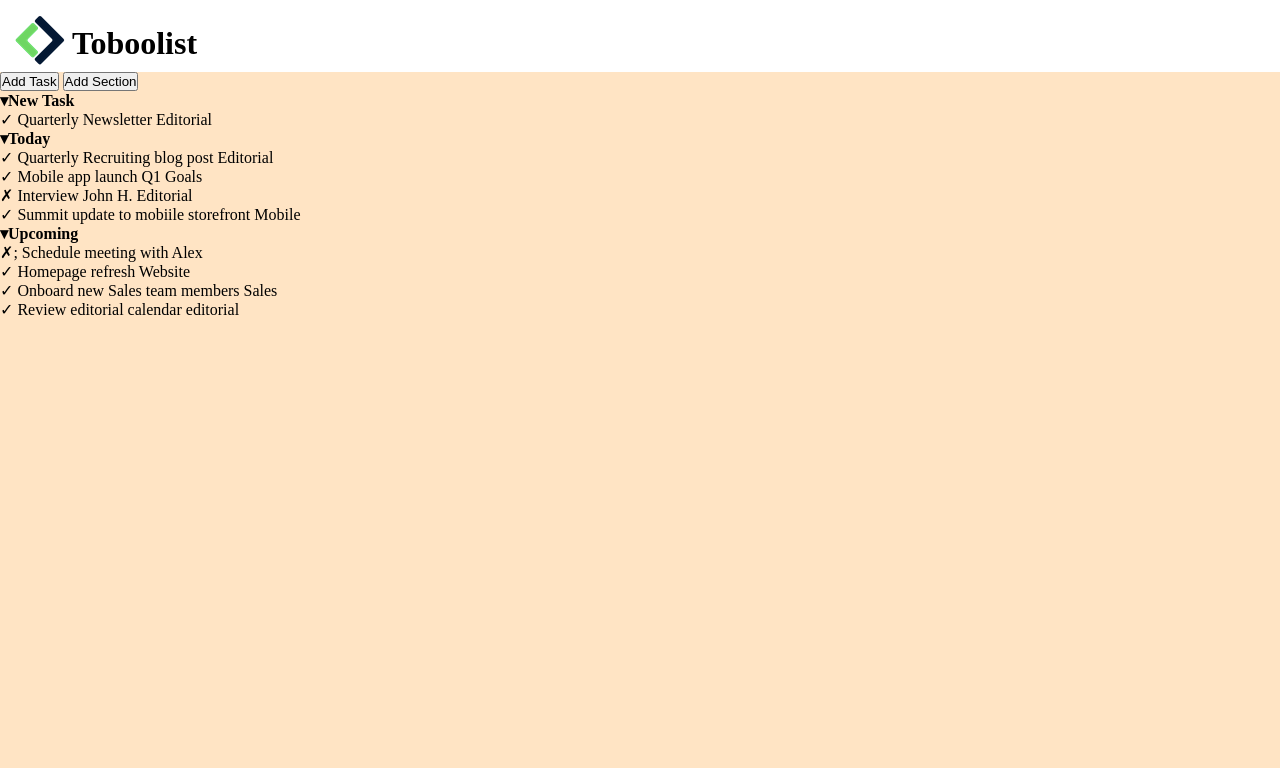
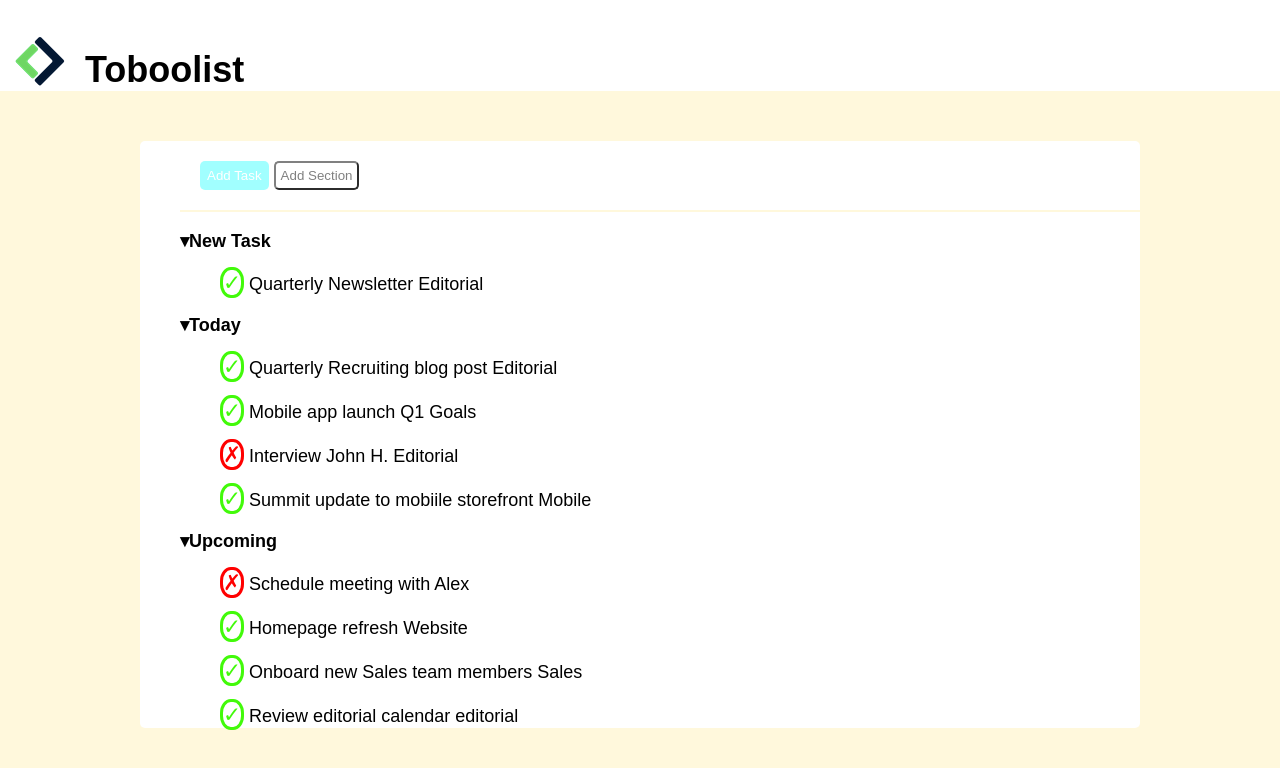
Before and after one commit to TuriniMattia/-html-css-toboolist, a plain HTML site: page index.html in a window 1280 px wide. Drawn offline with Linux system fonts and the light colour scheme.

Commit message:
👷work-in-progress

```diff
--- a/index.html
+++ b/index.html
@@ -10,47 +10,46 @@
 <body>
     <header class="logo">
         <img src="img/Logo.png" alt="logo">
-        <h1>Toboolist</h1>
+        <h1 class="title">Toboolist</h1>
     </header>
-    <aside class="inside-box">
-        <button type="button">Add Task</button>
-        <button type="button"> Add Section</button>
-    </aside>
+
     <main>
-        <section class="inside-box task-list">
+        <div class="container">
+                <div class="button">
+                    <button class="blue-button" type="button">Add Task</button>
+                    <button class="white-button" type="button"> Add Section </button>
+                </div>
+
                 <ul>
                     <li><strong>&blacktriangledown;New Task</strong>
                         <ul>
-                        <li><p>&check; Quarterly Newsletter <span>Editorial</span> </p></li>
+                            <li><p><span class="gren-check">&check;</span>   Quarterly Newsletter <span>Editorial</span> </p></li>
                         </ul>
 
                     </li>
 
                     <li><strong>&blacktriangledown;Today</strong>
                         <ul>
-                        <li><p>&check; Quarterly Recruiting blog post <span>Editorial</span> </p></li>
-                        <li><p>&check; Mobile app launch  <span>Q1 Goals</span></p></li>
-                        <li><p>&cross; Interview John H. <span>Editorial</span> </p></li>
-                        <li><p>&check; Summit update to mobiile storefront  <span>Mobile</span></p></li>
+                            <li><p><span class="gren-check">&check;</span>  Quarterly Recruiting blog post <span>Editorial</span> </p></li>
+                            <li><p><span class="gren-check">&check;</span>  Mobile app launch  <span>Q1 Goals</span></p></li>
+                            <li><p><span class="red-cross">&cross;</span>   Interview John H. <span>Editorial</span> </p></li>
+                            <li><p><span class="gren-check">&check;</span>  Summit update to mobiile storefront  <span>Mobile</span></p></li>
                         </ul>
 
                     </li>
 
                     <li><strong>&blacktriangledown;Upcoming</strong>
                         <ul>
-                        <li><p>&cross;; Schedule meeting with Alex</p></li>
-                        <li><p>&check; Homepage refresh  <span>Website</span></p></li>
-                        <li><p>&check; Onboard new Sales team members  <span>Sales</span></p></li>
-                        <li><p>&check; Review editorial calendar  <span>editorial</span></p></li>
+                            <li><p><span class="red-cross">&cross;</span>   Schedule meeting with Alex</p></li>
+                            <li><p><span class="gren-check">&check;</span>  Homepage refresh  <span>Website</span></p></li>
+                            <li><p><span class="gren-check">&check;</span>  Onboard new Sales team members  <span>Sales</span></p></li>
+                            <li><p><span class="gren-check">&check;</span>  Review editorial calendar  <span>editorial</span></p></li>
                         </ul>
 
                     </li>
 
                 </ul>
-
-
-
-        </section>
+        </div>
 
     </main>
 </body>
--- a/style.css
+++ b/style.css
@@ -1,7 +1,11 @@
-* {
+body {
     padding: 0;
 	margin: 0;
-	box-sizing: border-box;
+	box-sizing: content-box;
+	background-color: cornsilk;
+	font-family: Arial, Helvetica, sans-serif;
+	font-size: large;
+
 }
 
 ul,
@@ -9,22 +13,68 @@ ol,
 menu {
 	list-style: none;
 }
-h1 {
+
+.title {
 	display: inline-block;
-	vertical-align:top;
+	vertical-align:bottom;
 	padding: 10px;
-	margin-left: -7px;
+	margin-left: 5px;
+	margin-bottom: -10px;
+
 }
 .logo 	{
 	padding-left: 15px;
 	padding-top: 15px;
 	background-color: white;
+
 }
 
-body {
-	background-color: bisque;
+.container {
+	background-color: white;
+	text-align:left;
+	max-width: 1000px;
+	margin: 0px auto;
+	border-radius: 5px;
+	margin-top: 50px;
+
+
 }
 
-.inside-box {
-	contain:content;
+
+.button {
+	margin-left: 40px;
+	border-bottom: 2px solid cornsilk;
+	padding: 20px;
 }
+
+.blue-button {
+	background-color: rgba(0, 255, 255, 0.369);
+	border-radius: 5px;
+	border-color:transparent;
+	padding: 5px;
+	color: white;
+
+}
+.white-button {
+	background-color: white;
+	border-radius: 5px;
+	border-color: gray;
+	padding: 5px;
+	color: gray;
+}
+
+.gren-check {
+	color: rgb(66, 250, 10);
+	font-size:larger;
+	border-style: solid;
+	border-radius: 45%;
+}
+
+.red-cross {
+	color: red;
+	font-size: larger;
+	border-style: solid;
+	border-radius: 45%;
+
+
+}
```
Lines whose indentation alone changed are shown as unchanged.
